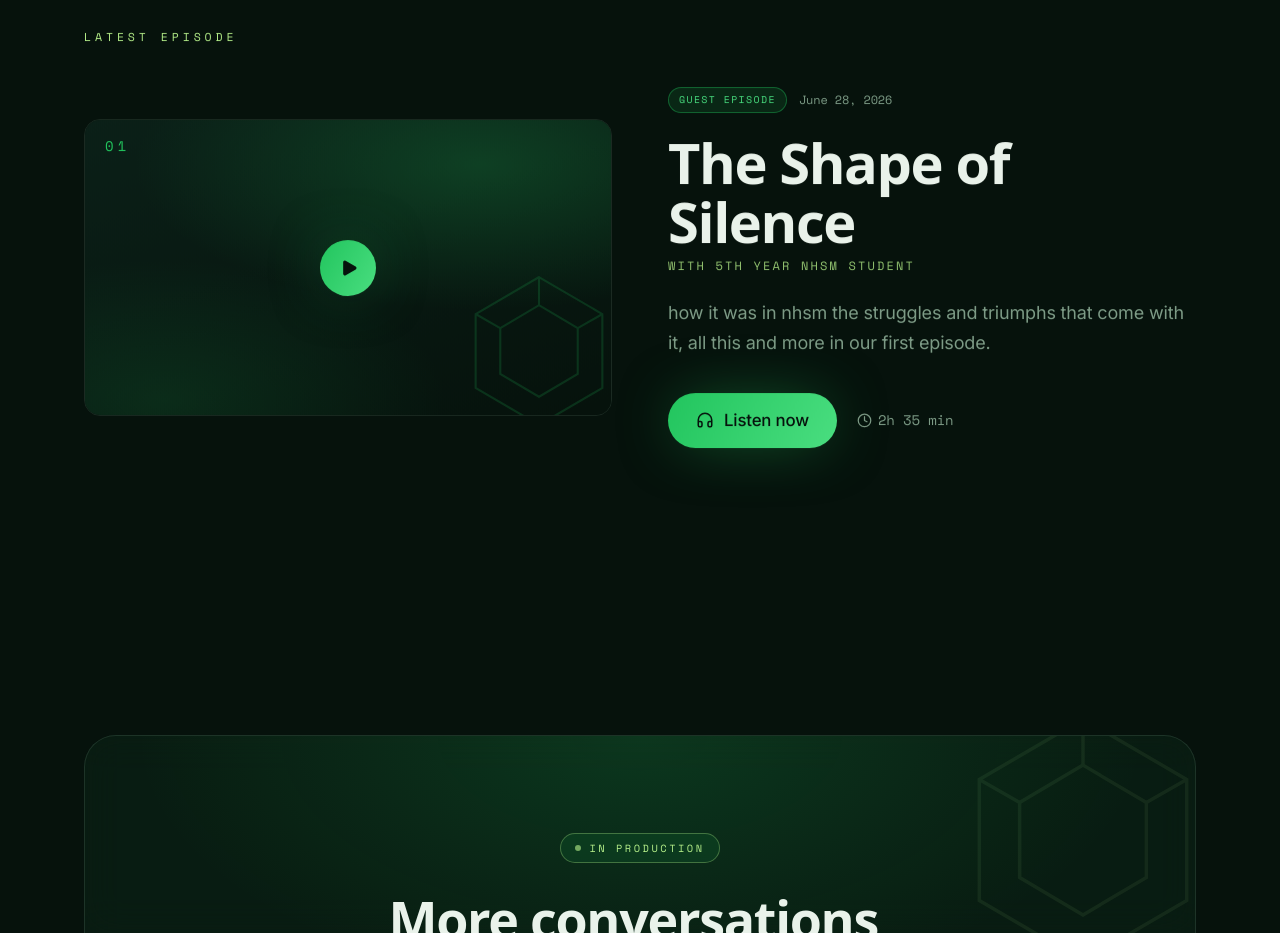
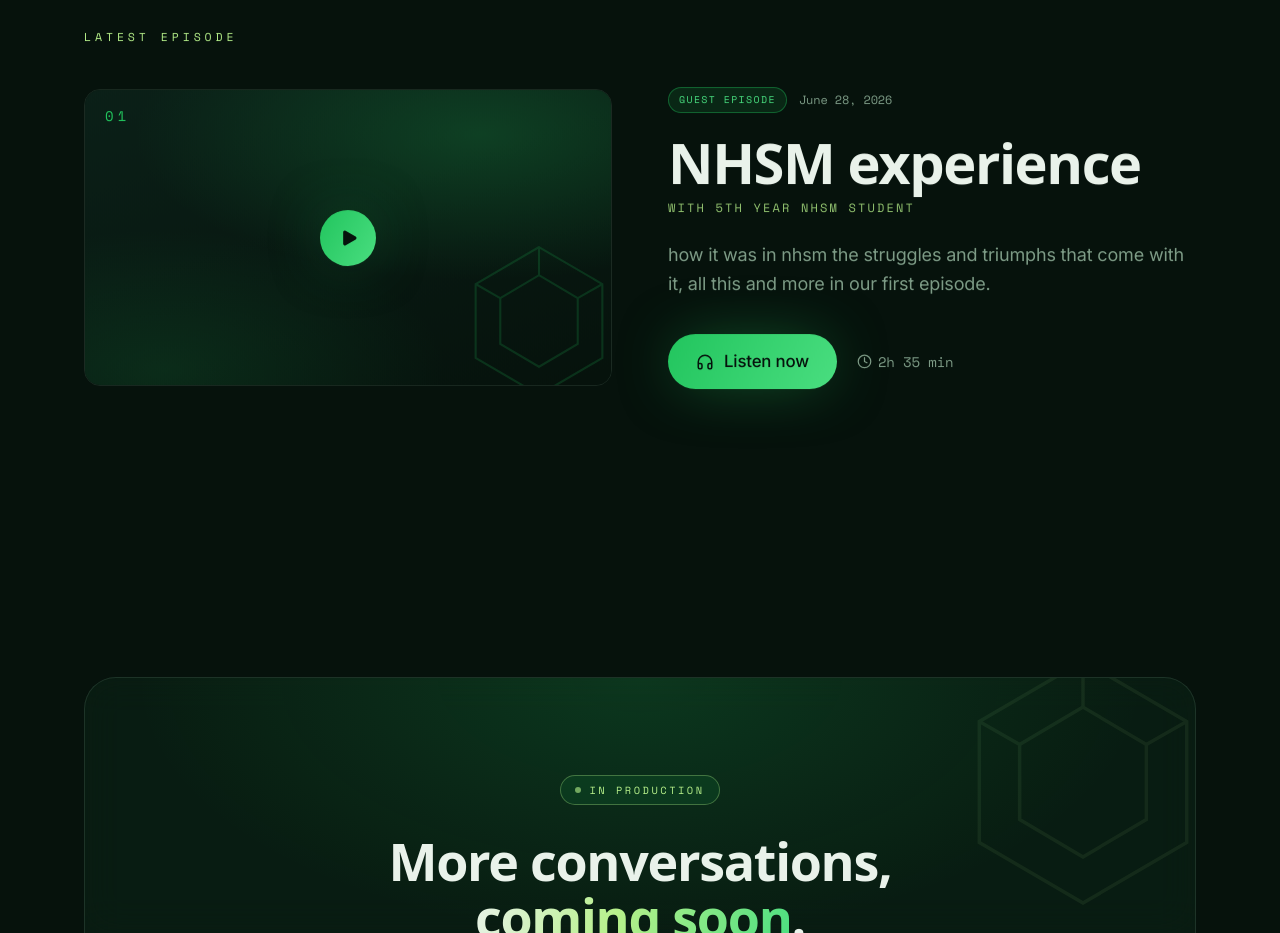
Before and after one commit to Azzouz-billel/abaad-podcast, a React (Vite) app: page / in a window 1280 px wide. Shown: the part 1900-2833 px from the top of the page. Built offline with nearby package versions, Linux system fonts and the light colour scheme; a web font is replaced by a local one.

Commit message:
Update host names and episodes data

```diff
--- a/src/App.jsx
+++ b/src/App.jsx
@@ -24,10 +24,6 @@ function App() {
         <div className="grain pointer-events-none absolute inset-0" />
       </div>
 
-      <div
-        className="transition-opacity duration-700 ease-out"
-        style={{ opacity: introDone ? 1 : 0 }}
-      >
       <Nav />
 
       <main className="relative z-10">
@@ -42,7 +38,6 @@ function App() {
       <div className="relative z-10">
         <Footer />
       </div>
-      </div>
 
       {!introDone && <IntroVideo onFinish={() => setIntroDone(true)} />}
     </>
--- a/src/components/IntroVideo.jsx
+++ b/src/components/IntroVideo.jsx
@@ -1,6 +1,5 @@
 import { useEffect, useRef } from 'react'
 
-import { gsap, prefersReducedMotion } from '../lib/gsap'
 import { INTRO_SESSION_KEY } from '../lib/intro'
 
 // A stalled or failed clip must never trap the visitor behind the overlay.
@@ -8,11 +7,10 @@ const MAX_DURATION_MS = 12000
 
 /**
  * Full-screen opening: the brand clip plays once per session over a forest-void
- * backdrop, then fades out to reveal the site. Skippable, and self-dismissing if
- * the video errors or never reaches `ended`.
+ * backdrop, then cuts straight to the site the moment it ends. Skippable, and
+ * self-dismissing if the video errors or never reaches `ended`.
  */
 export function IntroVideo({ onFinish }) {
-  const rootRef = useRef(null)
   const videoRef = useRef(null)
   const finishedRef = useRef(false)
   const finishRef = useRef(() => {})
@@ -37,17 +35,7 @@ export function IntroVideo({ onFinish }) {
         // sessionStorage unavailable (private mode quota) — intro just replays.
       }
       scroller.style.overflow = previousOverflow
-
-      if (!rootRef.current || prefersReducedMotion()) {
-        onFinishRef.current()
-        return
-      }
-      gsap.to(rootRef.current, {
-        opacity: 0,
-        duration: 0.6,
-        ease: 'power2.out',
-        onComplete: () => onFinishRef.current(),
-      })
+      onFinishRef.current()
     }
 
     finishRef.current = finish
@@ -77,7 +65,6 @@ export function IntroVideo({ onFinish }) {
 
   return (
     <div
-      ref={rootRef}
       className="fixed inset-0 z-[100] flex items-center justify-center overflow-hidden bg-[linear-gradient(to_bottom,var(--color-void),var(--color-deep))]"
       role="dialog"
       aria-label="Intro"
--- a/src/data/episodes.js
+++ b/src/data/episodes.js
@@ -17,7 +17,7 @@ export const episodes = [
   {
     slug: 'NHSM-experience',
     number: '01',
-    title: 'The Shape of Silence',
+    title: 'NHSM experience',
     guest: 'with 5th year nhsm student',
     duration: '2h 35 min',
     date: 'June 28, 2026',
```
Lines whose indentation alone changed are shown as unchanged.
